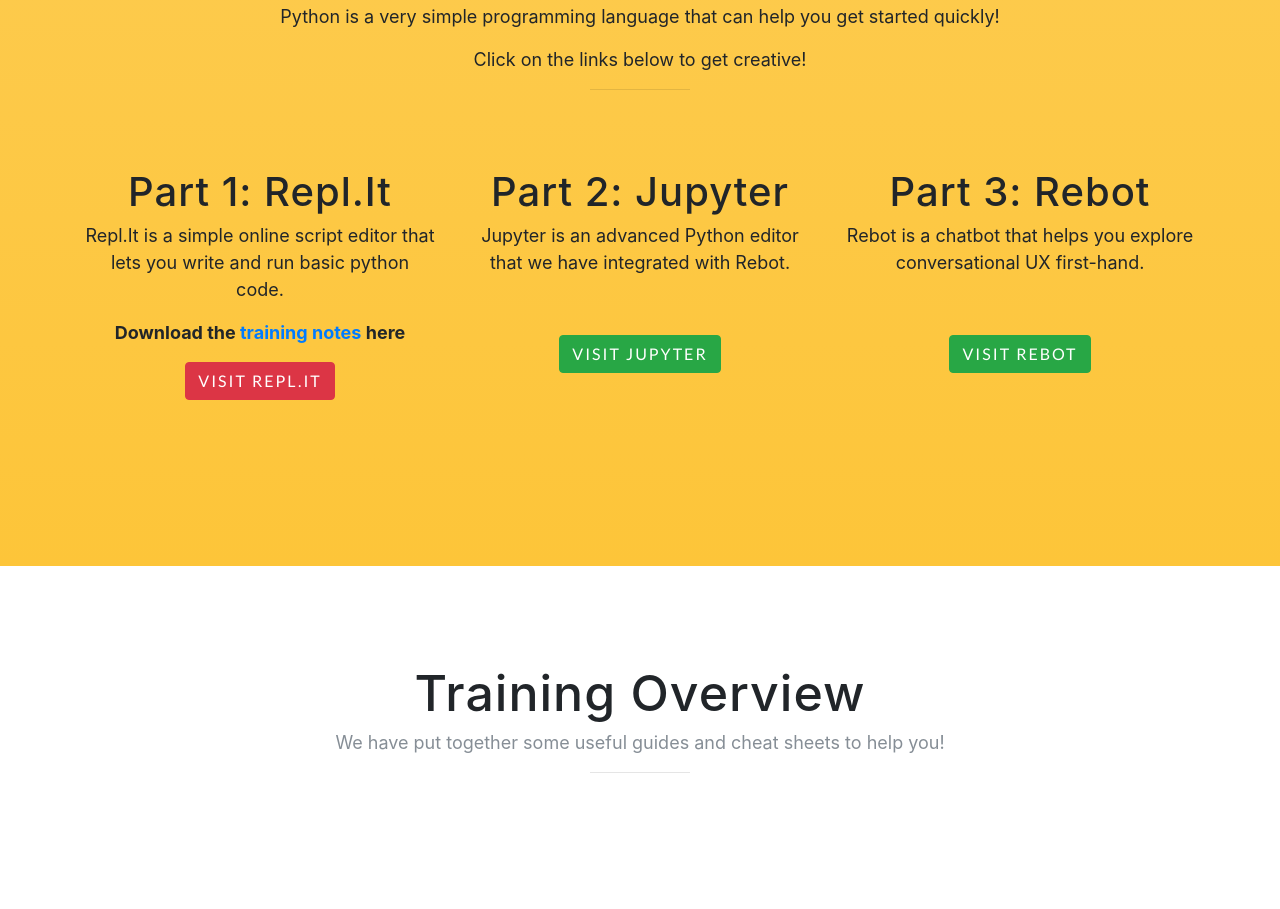
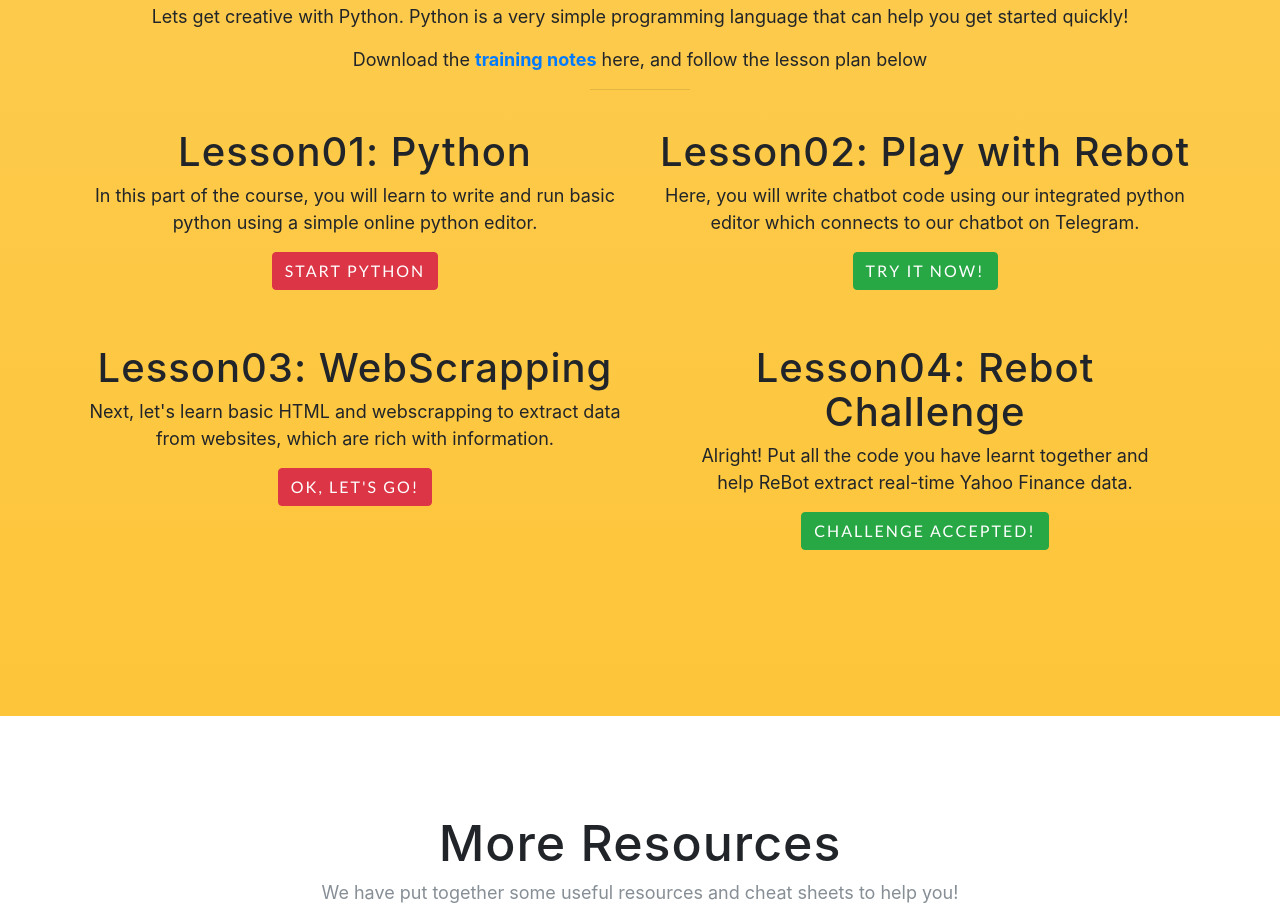
Before and after one commit to rebot2017/website, a website with bundled scripts: page index.html in a window 1280 px wide. Shown: the part 1032-1941 px from the top of the page. Built offline with nearby package versions, Linux system fonts and the light colour scheme; a web font is replaced by a local one.

Commit message:
updating index

```diff
--- a/index.html
+++ b/index.html
@@ -8,7 +8,7 @@
     <meta name="description" content="">
     <meta name="author" content="">
 
-    <title>Rebot - Bringing Conversational UX to Real Estate</title>
+    <title>Rebot - Bringing Conversational UX to GIC</title>
 
     <!-- Bootstrap core CSS -->
     <link href="vendor/bootstrap/css/bootstrap.min.css" rel="stylesheet">
@@ -35,7 +35,7 @@
     <!-- Navigation -->
     <nav class="navbar navbar-expand-lg navbar-light fixed-top" id="mainNav">
       <div class="container">
-        <a class="navbar-brand js-scroll-trigger" href="#page-top">Start Rebot</a>
+        <a class="navbar-brand js-scroll-trigger" href="#page-top">Start!</a>
         <button class="navbar-toggler navbar-toggler-right" type="button" data-toggle="collapse" data-target="#navbarResponsive" aria-controls="navbarResponsive" aria-expanded="false" aria-label="Toggle navigation">
           Menu
           <i class="fa fa-bars"></i>
@@ -46,7 +46,7 @@
               <a class="nav-link js-scroll-trigger" href="#codenow">Code.Now</a>
             </li>
             <li class="nav-item">
-              <a class="nav-link js-scroll-trigger" href="#training">Training.Notes</a>
+              <a class="nav-link js-scroll-trigger" href="#training">Resources</a>
             </li>
             <!--li class="nav-item">
               <a class="nav-link js-scroll-trigger" href="#contact">Team</a>
@@ -63,7 +63,7 @@
             <div class="header-content mx-auto">
               <h1 class="mb-5">Hello to Rebot Training!
                 <br> Be Bold. Be Inspired. <br>Help bring new possibilities to
-                 conversational UX, create ideas to drive innovation!
+                 conversational UX, create ideas to drive innovation at GIC!
                 </h1>
               <a href="#codenow" class="btn btn-outline btn-xl js-scroll-trigger">Get Started Now!</a>
             </div>
@@ -92,58 +92,41 @@
 
         <div class="section-heading text-center">
           <h2>Code the Future!</h2>
-          <p>Python is a very simple programming language that can help you get started quickly!</p>
-          <p> Click on the links below to get creative!</p>
+          <p>Lets get creative with Python. Python is a very simple programming language that can help you get started quickly!</p>
+          <p>Download the <a class="text-primary" target="_pythonppt" href="materials/python-code-training.pptx"><strong>training notes</strong></a> here, and follow the lesson plan below </p>
+
           <hr>
         </div>
 
         <!-- Repl simply means Read–Eval–Print-Loop.-->
-        <div class="row" style="margin-top: 80px;">
+        <div class="row" style="margin-top: 40px;">
 
-            <!-- <div class="col-md-3"> -->
-              <!-- <h1>Part 1: REPL.IT</h1>
-              <p>Scratch is a simple and easy programming tool to create your own interactive stories, games, and animations.<br></p>
-              <p><a class="btn btn-success" target="_scratch" href="https://scratch.mit.edu" role="button" >Go Scratch &raquo; </a></p>
-              <p><a class="text-muted" target="_scratchppt" href="materials/part1-intro-to-coding-v2.pptx">Download<br>Scratch Training Notes</a></p>
-            </div>
-            <div class="col-md-3">
-              <h1>Part 2: REPL.IT</h1>
-              <p>Repl.it is an online tool that allows us to practice simple to advanced coding examples. <br><br></p>
-              <p><a class="btn btn-success" target="_repl" href="https://repl.it/MgT5/latest/512430" role="button">Go Repl.it &raquo; </a></p>
-              <p><a class="text-muted" target="_htmlppt" href="materials/part2-basic-html.pptx">Download<br>Basic HTML Notes</a></p>
-           </div>
-           <div class="col-md-3">
-             <h1>Part 3: Jupyter</h1>
-             <p>Jupyter is an advanced Python editor that we have integrated with Rebot.<br><br></p>
-             <p><a class="btn btn-primary" target="_jupyter" href="http://128.199.72.227:8000/user/user/tree/chat-mvp1/chatapp" role="button">Go Jupyter &raquo; </a></p>
-           </div>
-           <div class="col-md-3">
-             <h1>Part 4: Rebot</h1>
-             <p>Rebot is a chatbot you can interact with to retrieve interesting information.<br><br></p>
-             <p><a class="btn btn-primary" target="_rebot" href="https://testbotv.southeastasia.cloudapp.azure.com" role="button">Go Rebot &raquo; </a></p>
-           </div> -->
+          <div class="col-md-6">
+            <h1>Lesson01: Python</h1>
+            <p>In this part of the course, you will learn to write and run basic python using a simple online python editor.</p>
+            <p><a class="btn btn-danger btn-xl" target="_repl" href="python.html" role="button">Start Python</a></p>
 
-        <div class="col-md-4">
-          <h1>Part 1: Repl.It</h1>
-          <p>Repl.It is a simple online script editor that lets you write and run basic python code.</p>
-          <p><strong>Download the <a class="text-primary" target="_pythonppt" href="materials/python-code-training.pptx">training notes</a> here</strong></p>
-          <p><a class="btn btn-danger btn-xl" target="_repl" href="python.html" role="button">Visit Repl.it</a></p>
+          </div>
+          <div class="col-md-6">
+            <h1>Lesson02: Play with Rebot</h1>
+            <p>Here, you will write chatbot code using our integrated python editor which connects to our chatbot on Telegram.</p>
+            <p><a class="btn btn-success btn-xl" href="#jupyterteams" rel="modal:open" role="button">Try it Now!</a></p>
+          </div>
 
         </div>
-        <div class="col-md-4">
-           <h1>Part 2: Jupyter</h1>
-           <p>Jupyter is an advanced Python editor that we have integrated with Rebot.</p>
-           <p>&nbsp;</p>
-           <p><a class="btn btn-success btn-xl" href="#jupyterteams" rel="modal:open" role="button">Visit Jupyter</a></p>
-           <!-- <p><a class="btn btn-success" target="_jupyter" href="http://128.199.72.227:8000/user/user/tree/chat-mvp1/chatapp" role="button">Visit Jupyter</a></p> -->
+
+        <div class="row" style="margin-top: 40px;">
+
+          <div class="col-md-6">
+            <h1>Lesson03: WebScrapping</h1>
+            <p>Next, let's learn basic HTML and webscrapping to extract data from websites, which are rich with information. </p>
+            <p><a class="btn btn-danger btn-xl" target="_repl" href="python.html" role="button">OK, Let's go!</a></p>
          </div>
-         <div class="col-md-4">
-           <h1>Part 3: Rebot</h1>
-           <p>Rebot is a chatbot that helps you explore conversational UX first-hand.</p>
-           <p>&nbsp;</p>
-           <p><a class="btn btn-success btn-xl" target="_rebot" href="https://testbotv.southeastasia.cloudapp.azure.com" role="button">Visit Rebot</a></p>
-         </div>
-
+          <div class="col-md-6">
+             <h1>Lesson04: Rebot Challenge</h1>
+             <p>Alright! Put all the code you have learnt together and <br>help ReBot extract real-time Yahoo Finance data.</p>
+             <p><a class="btn btn-success btn-xl" href="#jupyterteams" rel="modal:open" role="button">Challenge Accepted!</a></p>
+           </div>
         </div>
         </div>
       </div>
@@ -152,8 +135,8 @@
     <section class="features" id="training">
       <div class="container">
         <div class="section-heading text-center">
-          <h2>Training Overview</h2>
-          <p class="text-muted">We have put together some useful guides and cheat sheets to help you!</p>
+          <h2>More Resources</h2>
+          <p class="text-muted">We have put together some useful resources and cheat sheets to help you!</p>
           <hr>
         </div>
         <div class="row">
@@ -186,7 +169,7 @@
     <section class="cta">
       <div class="cta-content">
         <div class="container">
-          <h2>Stop waiting.<br>Start building.</h2>
+          <h2>Stop waiting.<br>Start coding.</h2>
           <a href="#codenow" class="btn btn-outline btn-xl js-scroll-trigger">Let's Get Started!</a>
         </div>
       </div>
```
Also changed, not shown: 1 other file.
